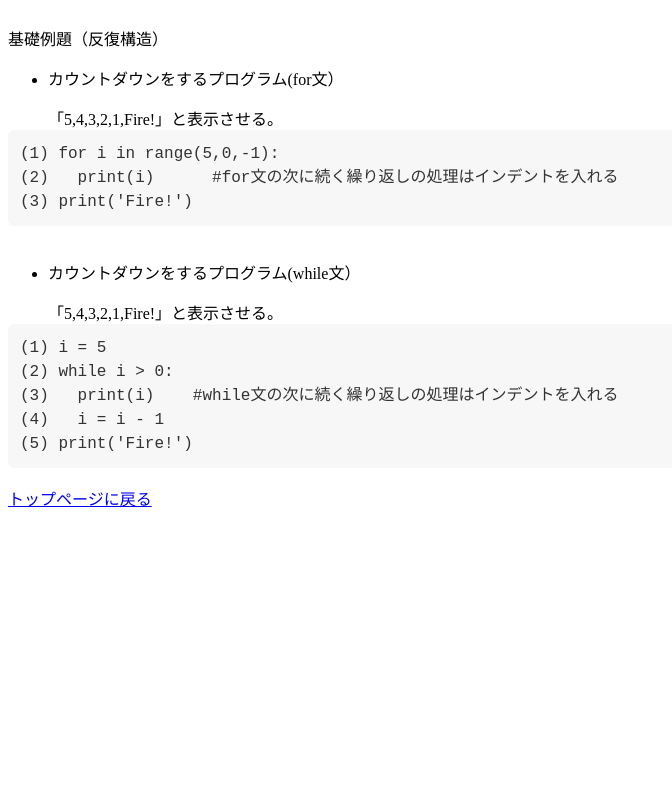
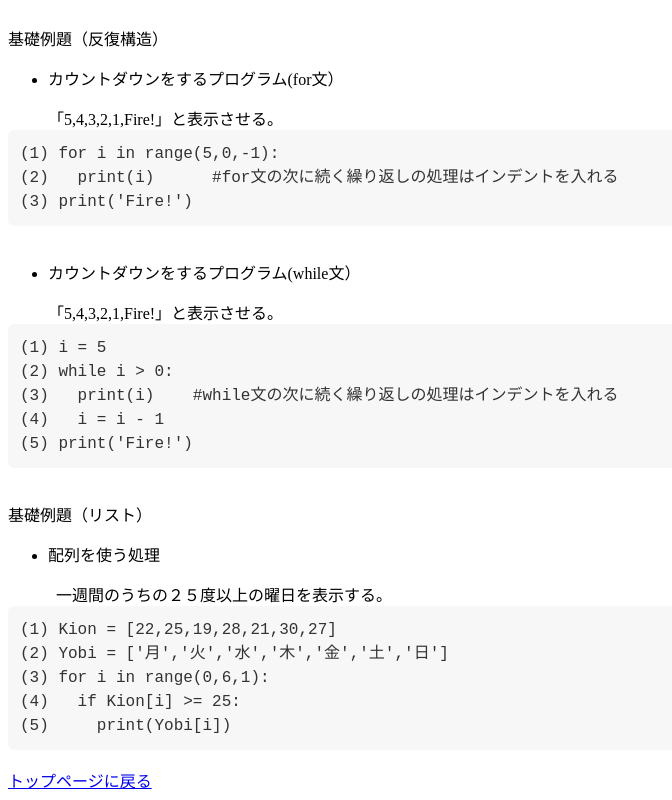
Before and after one commit to Kyozai/Edupy, a plain HTML site: page lesson01.html in a window 1280 px wide. Shown: the part 1267-2067 px from the top of the page, without its empty margins (0-672 px from the left). Before the commit the page ends 1785 px from the top, so only its background shows below. Drawn offline with Linux system fonts and the light colour scheme.

Commit message:
Update lesson01.html

```diff
--- a/lesson01.html
+++ b/lesson01.html
@@ -188,6 +188,33 @@
 </table>
 <br>
 
+ <p>基礎例題（リスト）</p>
+<!--------------------------------------------------------------------------------------->
+ <ul><li>配列を使う処理</li></ul>
+  　　　一週間のうちの２５度以上の曜日を表示する。<br>
+<!--------------------------------------------------------------------------------------->
+  <table border="0" cellspacing="0" cellpadding="0" style="background-color: #f0f0f0;">
+  <tr>
+  <div style="
+  background-color: #f7f7f8;
+  color: #333;
+  font-family: monospace;
+  font-size: 16px;
+  line-height: 1.5;
+  padding: 12px;
+  border-radius: 6px;
+  width: 100%;
+  max-width: 800px;
+  overflow: auto;">
+<pre style="margin: 0;"><code>(1) Kion = [22,25,19,28,21,30,27]
+(2) Yobi = ['月','火','水','木','金','土','日']
+(3) for i in range(0,6,1):
+(4)   if Kion[i] >= 25:
+(5)     print(Yobi[i])</code></pre>
+</div> </tr>
+</table>
+<br>
+
 
 
   <a href="index.html">トップページに戻る</a>
```
